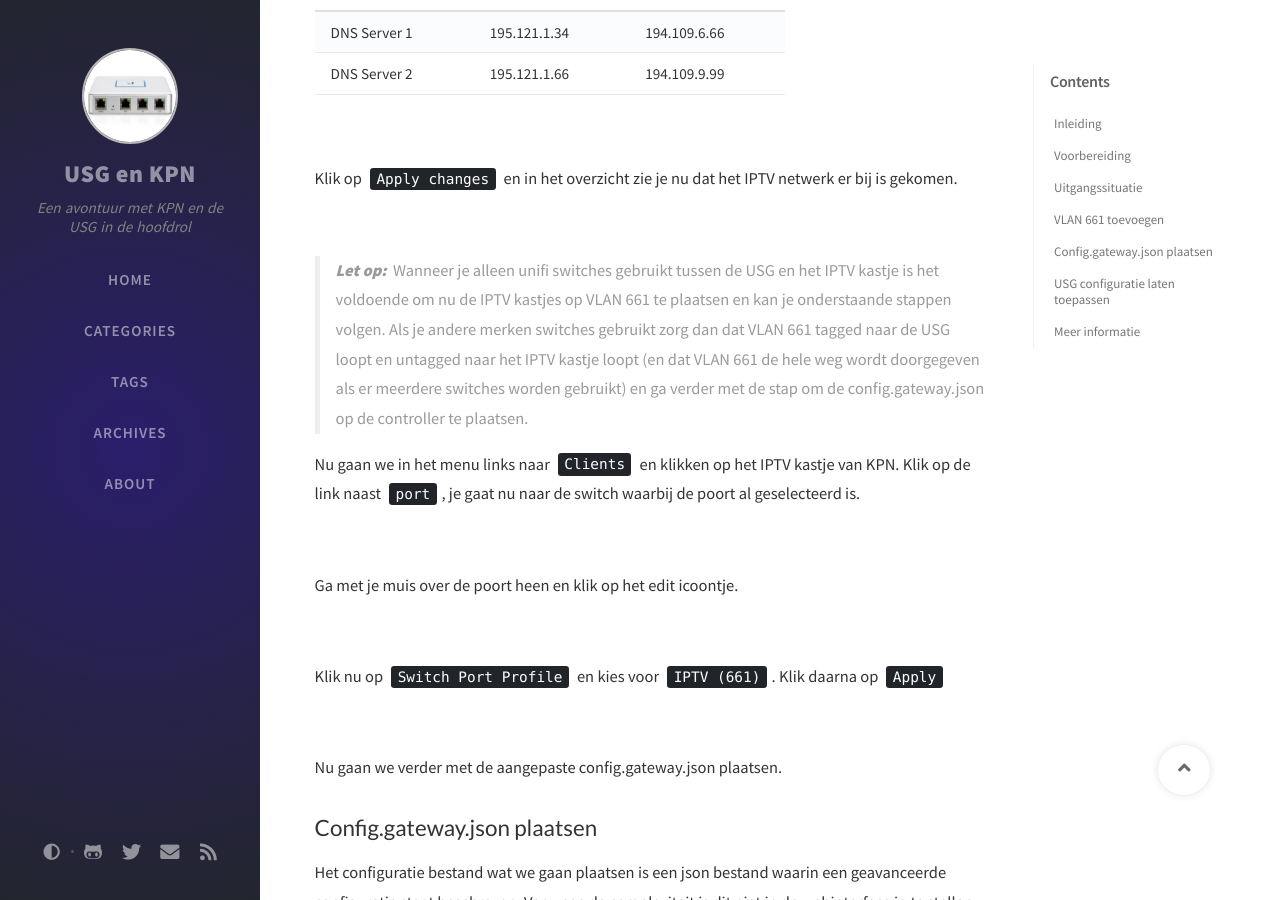
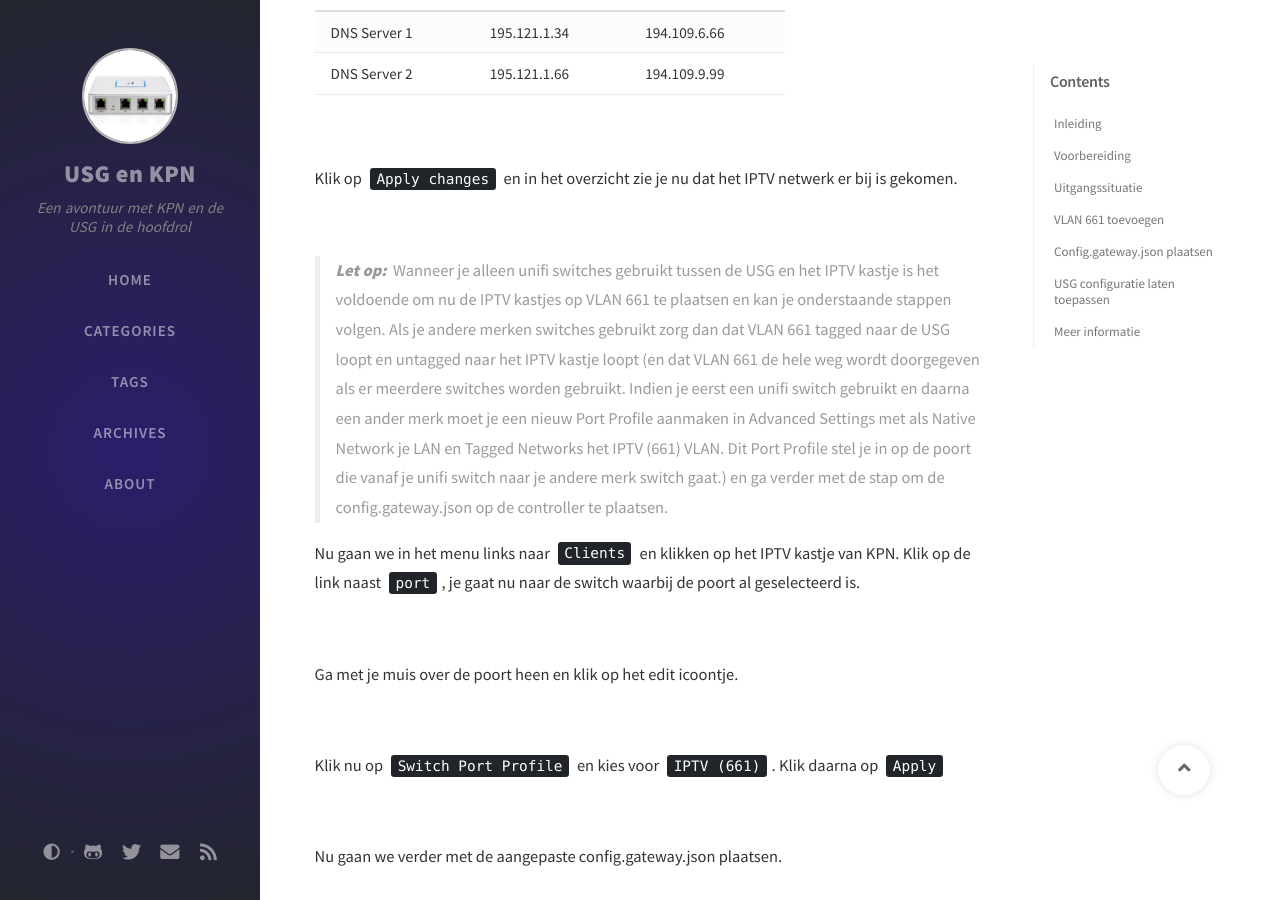
Before and after one commit to coolhva/usg-kpn-ftth, a Jekyll site: the page built from _posts/2020-12-08-unifi-security-gateway-kpn-iptv-vlan.md, in a window 1280 px wide and 900 px high, scrolled down 4124 px. Built offline with Jekyll 4.4.1, drawn with Linux system fonts in a browser that asks for light colours; nearby versions of some CDN libraries; comment, search, counter and statistics services are not loaded.

Commit message:
Update 2020-12-08-unifi-security-gateway-kpn-iptv-vlan.md

```diff
--- a/_posts/2020-12-08-unifi-security-gateway-kpn-iptv-vlan.md
+++ b/_posts/2020-12-08-unifi-security-gateway-kpn-iptv-vlan.md
@@ -114,7 +114,7 @@
 
 ![usg_controller_networks_witih_iptv](/usg-kpn-ftth/assets/img/usgkpnvlan/usg_controller_networks_witih_iptv.png)
 
-> ***Let op:*** Wanneer je alleen unifi switches gebruikt tussen de USG en het IPTV kastje is het voldoende om nu de IPTV kastjes op VLAN 661 te plaatsen en kan je onderstaande stappen volgen. Als je andere merken switches gebruikt zorg dan dat VLAN 661 tagged naar de USG loopt en untagged naar het IPTV kastje loopt (en dat VLAN 661 de hele weg wordt doorgegeven als er meerdere switches worden gebruikt) en ga verder met de stap om de config.gateway.json op de controller te plaatsen.
+> ***Let op:*** Wanneer je alleen unifi switches gebruikt tussen de USG en het IPTV kastje is het voldoende om nu de IPTV kastjes op VLAN 661 te plaatsen en kan je onderstaande stappen volgen. Als je andere merken switches gebruikt zorg dan dat VLAN 661 tagged naar de USG loopt en untagged naar het IPTV kastje loopt (en dat VLAN 661 de hele weg wordt doorgegeven als er meerdere switches worden gebruikt. Indien je eerst een unifi switch gebruikt en daarna een ander merk moet je een nieuw Port Profile aanmaken in Advanced Settings met als Native Network je LAN en Tagged Networks het IPTV (661) VLAN. Dit Port Profile stel je in op de poort die vanaf je unifi switch naar je andere merk switch gaat.) en ga verder met de stap om de config.gateway.json op de controller te plaatsen.
 
 Nu gaan we in het menu links naar <kbd>Clients</kbd> en klikken op het IPTV kastje van KPN. Klik op de link naast <kbd>port</kbd>, je gaat nu naar de switch waarbij de poort al geselecteerd is.
 
```
